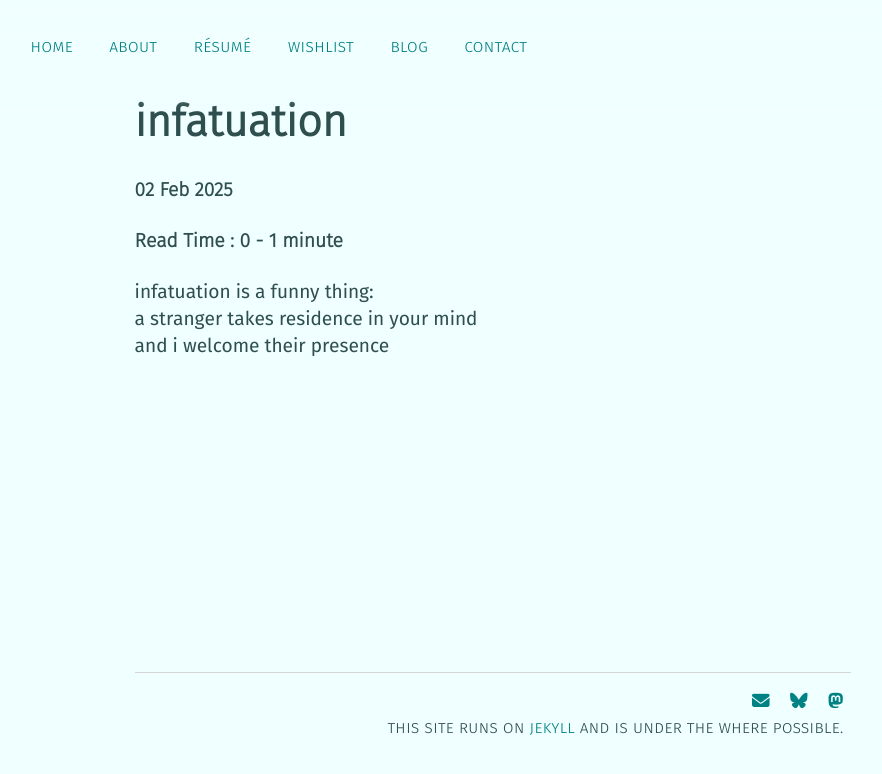
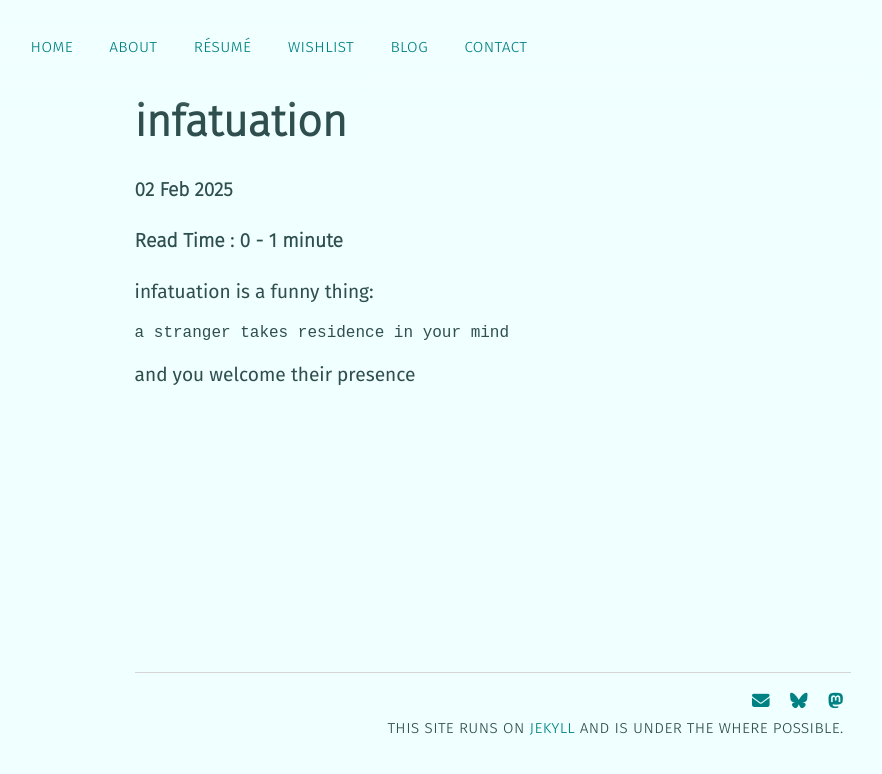
Before and after one commit to mstfacmly/mstfacmly.github.io, a Jekyll site: the page built from _posts/2025-02-02-infatuation.md, in a window 1280 px wide. Shown: the top 774 px of the page, without its empty margins (147-1029 px from the left). Built offline with Jekyll 4.4.1, drawn with Linux system fonts in a browser that asks for light colours; nearby versions of some CDN libraries; our own code applies the rules of GitHub Pages for plain Markdown files; a script that is not in the unit is left out.

Commit message:
playing with infatuation

```diff
--- a/_posts/2025-02-02-infatuation.md
+++ b/_posts/2025-02-02-infatuation.md
@@ -1,7 +1,9 @@
 ---
-layout: post
 title: infatuation
 ---
-infatuation is a funny thing:<br>
-    a stranger takes residence in your mind<br>
-  and i welcome their presence
+
+infatuation is a funny thing:
+
+    a stranger takes residence in your mind
+
+  and you welcome their presence
```
